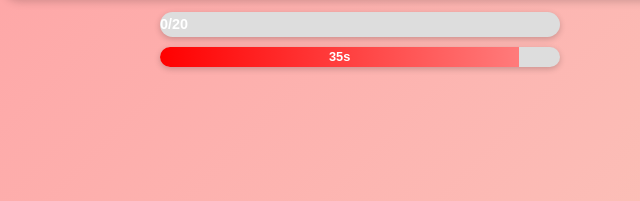
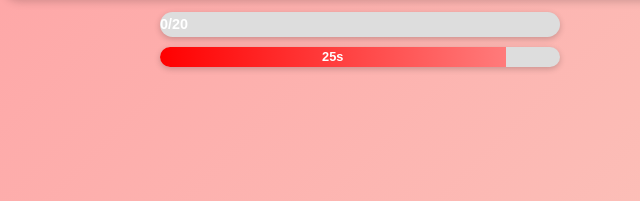
Before and after one commit to aeme3333/main, a plain HTML site: page index.html in a window 1280 px wide. Shown: the part 265-466 px from the top of the page, 280-920 px from the left. Drawn offline with Linux system fonts and the light colour scheme.

Commit message:
Update index.html

```diff
--- a/index.html
+++ b/index.html
@@ -212,7 +212,7 @@
 
     let contadorSi = 0;
     const meta = 20;
-    let tiempo = 40; // 1 minuto
+    let tiempo = 30; // 1 minuto
     let juegoTerminado = false;
 
     function mostrarMensaje(texto, color="#333") {
@@ -272,7 +272,7 @@
     const cronometro = setInterval(() => {
       if (juegoTerminado) return;
       tiempo--;
-      const porcentaje = (tiempo / 40) * 100;
+      const porcentaje = (tiempo / 30) * 100;
       timerBar.style.width = porcentaje + "%";
       timerBar.textContent = `${tiempo}s`;
 
```
